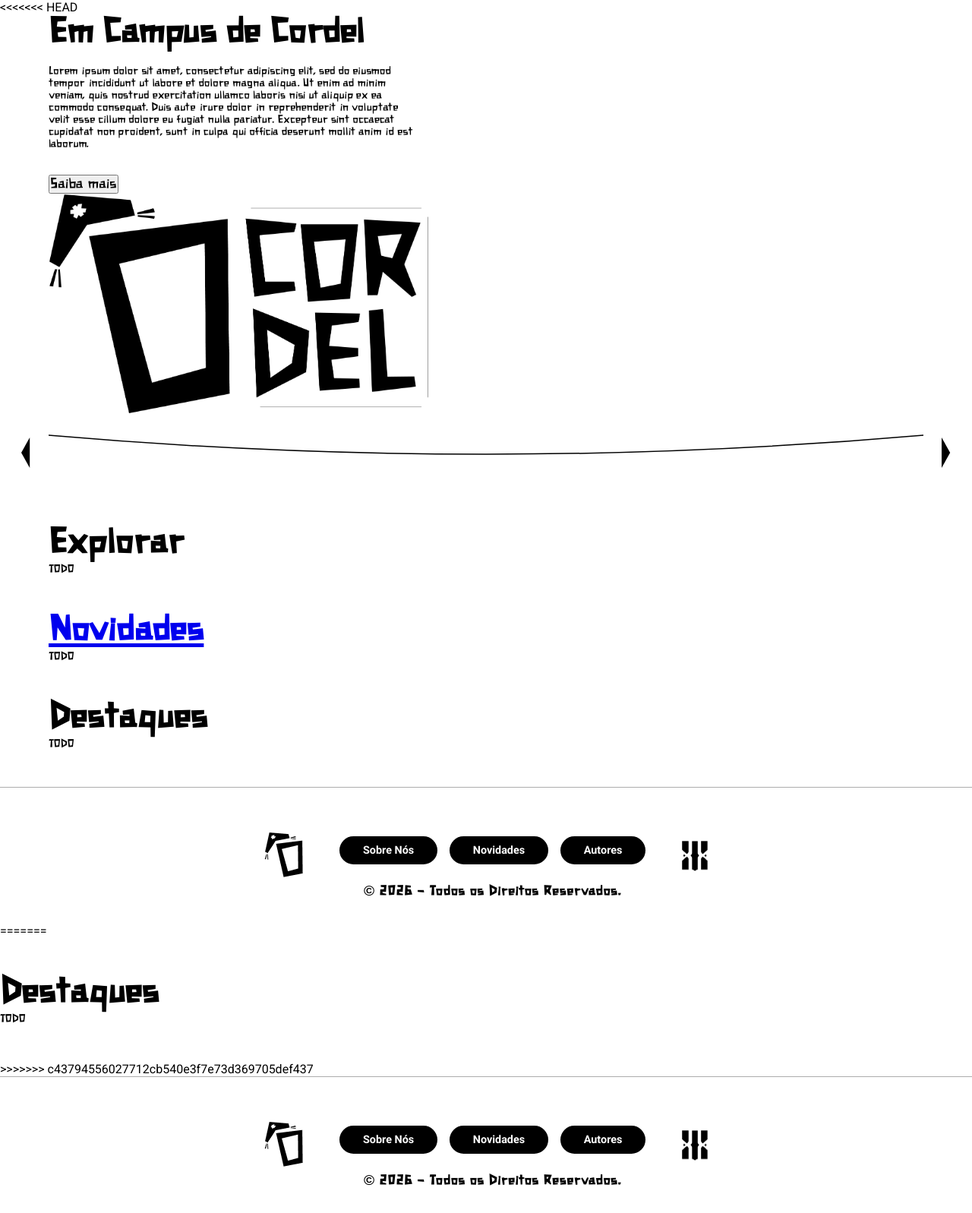
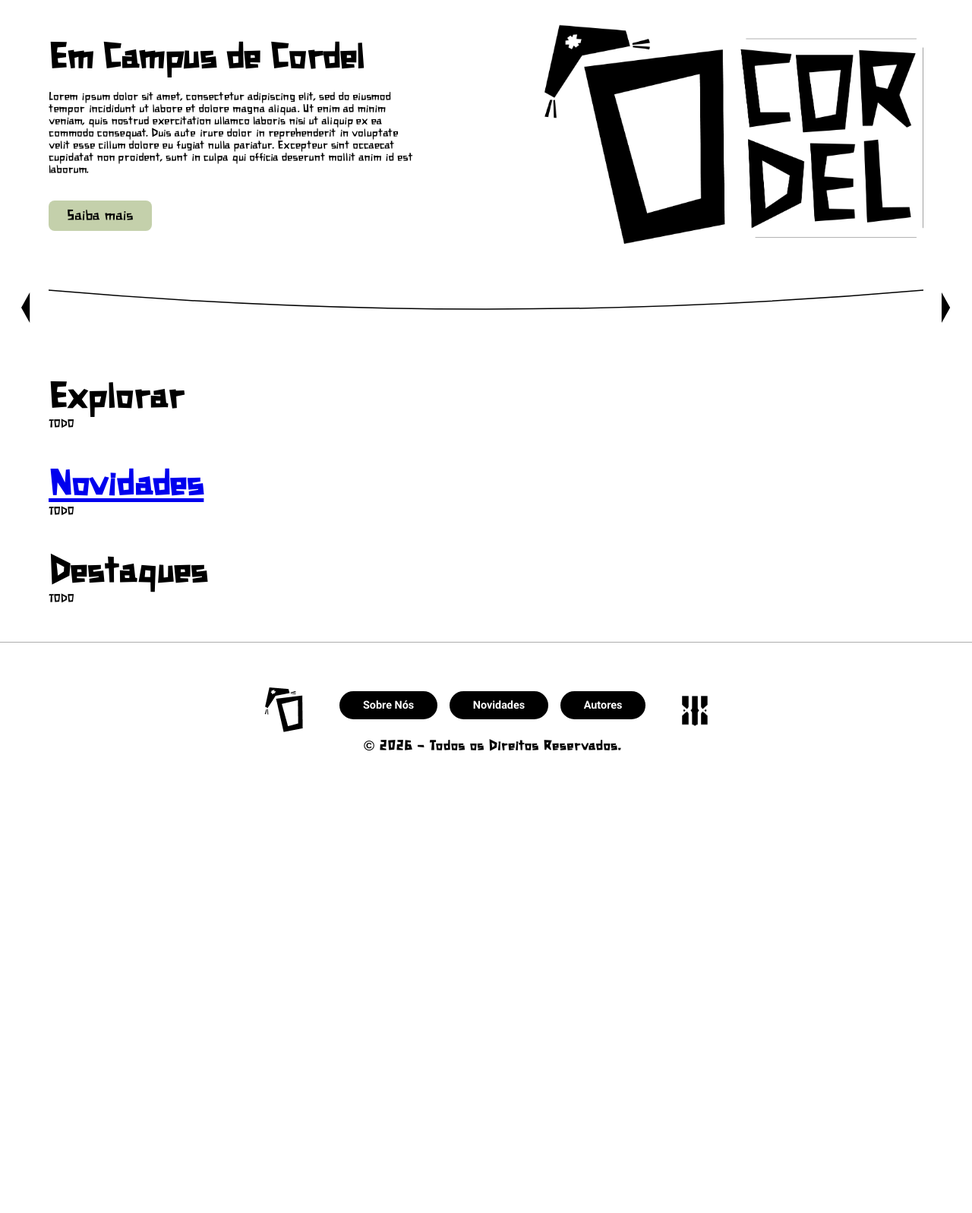
Before and after one commit to Helen4Medeiros/o_cordel-copia, a Python web app: template flask/app/templates/index.html in a window 1280 px wide. Shown: the part 56-1653 px from the top of the page at 76% size. After the commit the page ends 1045 px from the top, so only its background shows below. Run offline with Jinja, Linux system fonts and the light colour scheme; the template is opened without the code that fills it, so the values that code supplies are empty.

Commit message:
merge alterações maju e sofia pagina inicial

```diff
--- a/flask/app/templates/index.html
+++ b/flask/app/templates/index.html
@@ -1,66 +1,20 @@
 {% extends "base.html" %}
 
-<<<<<<< HEAD
-=======
 {% block head %}
   <script>
   </script>
   <style>
-      .cards-cordeis{
-        display: flex;
-        gap: 3rem;
-        justify-content: center;
-      }
-      .card-cordel{
-        background-color: #A1D7CA;
-        width: 200px;
-        height: 250px;
-        text-align: center;
-        padding-top: 1rem;
-      }
-      .card-cordel a{
-        font-family: 'xilosa';
-        text-decoration: none;
-        color: black;
-      }
-  </style>
-{% endblock %}
-
->>>>>>> c43794556027712cb540e3f7e73d369705def437
-{% block content %}
-
-<<<<<<< HEAD
-<style>
-=======
-    <section id="carrossel_index">
-      <div class="cards-cordeis">
-        {% set x = namespace(valor=0) %} <!-- x = variável temporária para só aparecer 4 cordéis na pagina principal -->
-        {% for c in cordeis %}
-          {% if c.destaque == True and x.valor < 4 %}
-            <div class="card-cordel">
-              <a href="{{ url_for('cordel', id=c.id) }}">{{ c.titulo }}</a>
-            </div>
-            {% set x.valor = x.valor + 1 %}
-          {% endif %}
-        {% endfor %}
-      </div>
-    </section>
->>>>>>> c43794556027712cb540e3f7e73d369705def437
-
       #text_index button {
         border: none;
         padding: 0.6rem 1.5rem;
         border-radius: 8px;
         background-color: #C4D0AB;
       }
-
       main.container-principal {
         max-width: 1224px;
         width: 90%;
         margin: 0 auto;
       }
-
-<<<<<<< HEAD
       .topo-index {
         display: flex;
         align-items: center;
@@ -68,7 +22,6 @@
         gap: 2rem;
         margin: 2rem 0;
       }
-
       h1 {
         font-size: 50px;
       }
@@ -89,9 +42,12 @@
         margin: 3rem 0;
       }
       </style>
+{% endblock %}
+
+{% block content %}
+
 
 <main class="container-principal">
-
   <section class="topo-index">
     <div id="text_index">
       <h1>Em Campus de Cordel</h1>
@@ -108,36 +64,22 @@
         <button onclick="window.location.href='{{ url_for('sobre_nos') }}'">Saiba mais</button>
       </p>
     </div>
-
     <figure>
       <img id="logo_index" src="{{ url_for('static', filename='logo.png') }}" alt="Logo">
     </figure>
   </section>
-
   {% include 'components/index-varal.html' %}
-
   <section class="secao_index">
     <h1>Explorar</h1>
     TODO
   </section>
-
   <section class="secao_index">
     <h1><a href="{{ url_for('novidades') }}">Novidades</a></h1>
     TODO
   </section>
-
   <section class="secao_index">
     <h1>Destaques</h1>
     TODO
   </section>
-
 </main>
-
-{% include 'components/footer.html' %}
-=======
-    <section class="secao_index">
-      <h1>Destaques</h1>
-      TODO
-    </section>
->>>>>>> c43794556027712cb540e3f7e73d369705def437
 {% endblock %}
```
Lines whose indentation alone changed are shown as unchanged.
